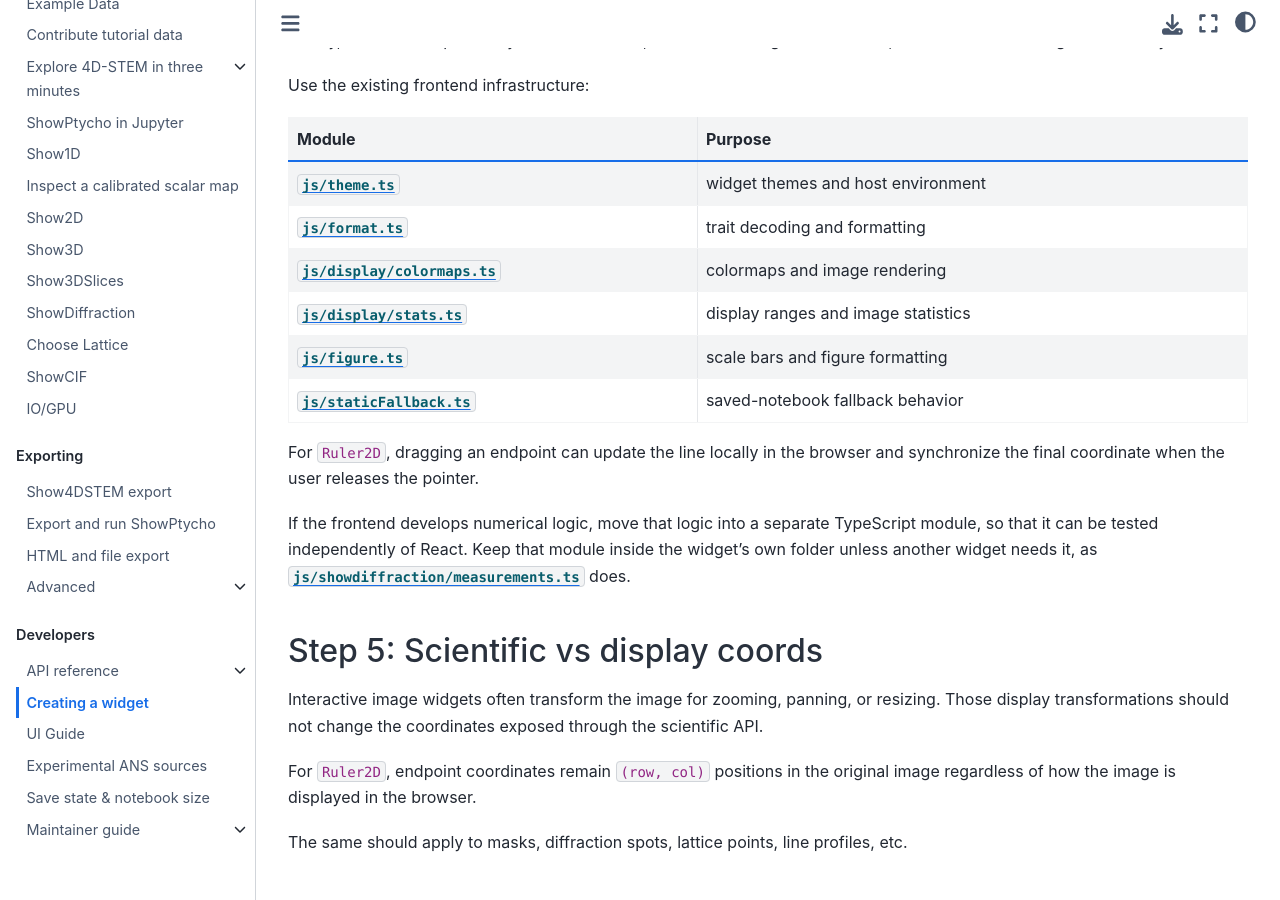
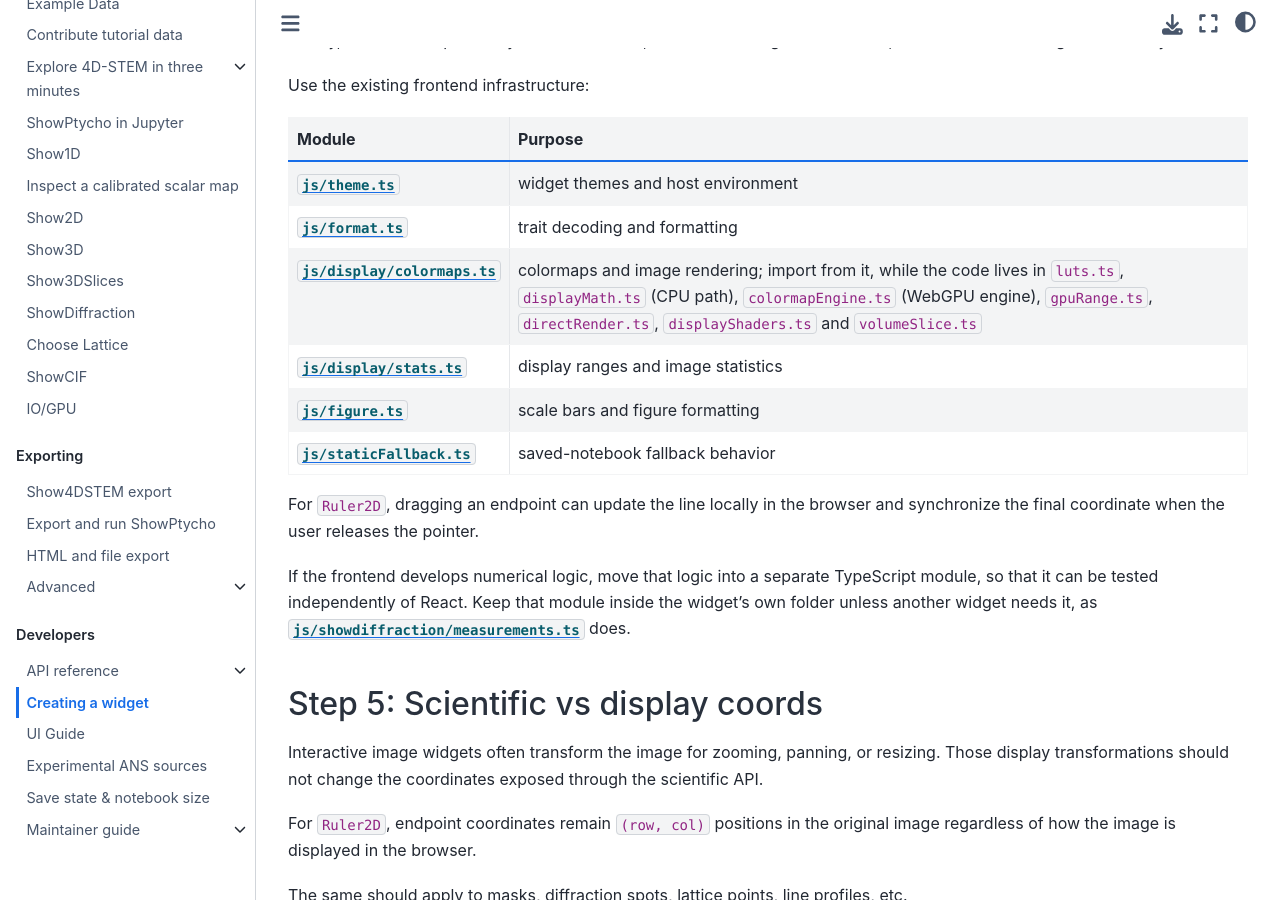
Before and after one commit to bobleesj/quantem.widget, a Jupyter Book: the page built from docs/developer/widget-creation.md, in a window 1280 px wide and 900 px high, scrolled down 3220 px. Built offline with Jupyter Book 1.0.4 settings and Sphinx 7.4.7 and the Sphinx Book theme 1.1.4, drawn with Linux system fonts in a browser that asks for light colours.

Commit message:
docs: stale js paths point at the moved slice alignment, FFT metric test and colormap engine

```diff
--- a/docs/developer/widget-creation.md
+++ b/docs/developer/widget-creation.md
@@ -117,7 +117,7 @@ Use the existing frontend infrastructure:
 |---|---|
 | [`js/theme.ts`](https://github.com/electronmicroscopy/quantem.widget/blob/main/js/theme.ts) | widget themes and host environment |
 | [`js/format.ts`](https://github.com/electronmicroscopy/quantem.widget/blob/main/js/format.ts) | trait decoding and formatting |
-| [`js/display/colormaps.ts`](https://github.com/electronmicroscopy/quantem.widget/blob/main/js/display/colormaps.ts) | colormaps and image rendering |
+| [`js/display/colormaps.ts`](https://github.com/electronmicroscopy/quantem.widget/blob/main/js/display/colormaps.ts) | colormaps and image rendering; import from it, while the code lives in `luts.ts`, `displayMath.ts` (CPU path), `colormapEngine.ts` (WebGPU engine), `gpuRange.ts`, `directRender.ts`, `displayShaders.ts` and `volumeSlice.ts` |
 | [`js/display/stats.ts`](https://github.com/electronmicroscopy/quantem.widget/blob/main/js/display/stats.ts) | display ranges and image statistics |
 | [`js/figure.ts`](https://github.com/electronmicroscopy/quantem.widget/blob/main/js/figure.ts) | scale bars and figure formatting |
 | [`js/staticFallback.ts`](https://github.com/electronmicroscopy/quantem.widget/blob/main/js/staticFallback.ts) | saved-notebook fallback behavior |
```
Also changed, not shown: docs/2026-10-06-widget-refactor.md (+1 -1 lines), docs/2026-10-08-widget-hygiene.md (+3 -2 lines), docs/maintainer/widget-performance.md (+1 -1 lines).
